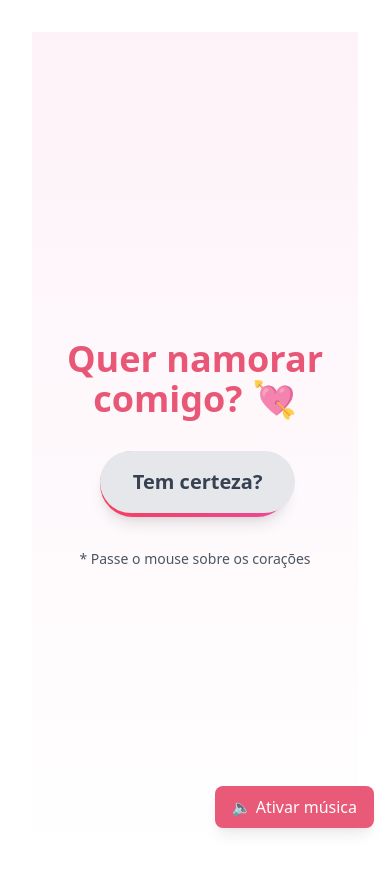
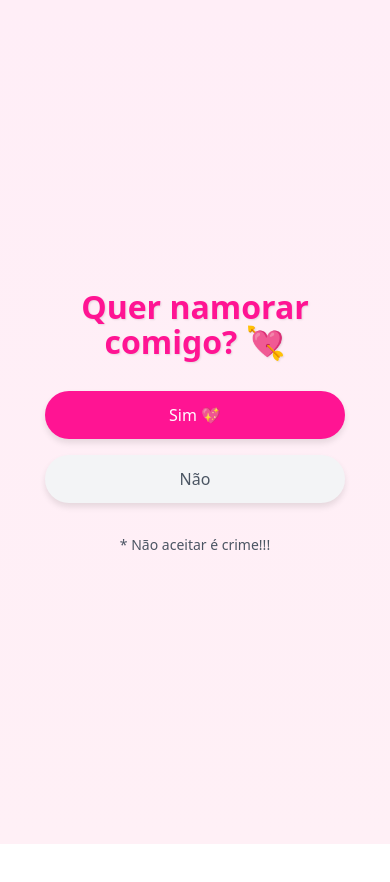
Before and after one commit to KrustyEvil/Pedido_Namoro_AYME, a React (Vite) app: page / in a window 390 px wide. Shown: the top 882 px of the page. After the commit the page ends 844 px from the top, so only its background shows below. Built offline with nearby package versions, Linux system fonts and the light colour scheme.

Commit message:
Atualizei o controle de áudio para tocar somente no botão Sim e removi o botão de música

```diff
--- a/src/App.css
+++ b/src/App.css
@@ -1,44 +1,133 @@
-#root {
-  max-width: 1280px;
-  margin: 0 auto;
-  padding: 2rem;
-  text-align: center;
+/* RESET BÁSICO */
+* {
+  margin: 0;
+  padding: 0;
+  box-sizing: border-box;
 }
 
-.logo {
-  height: 6em;
-  padding: 1.5em;
-  will-change: filter;
-  transition: filter 300ms;
-}
-.logo:hover {
-  filter: drop-shadow(0 0 2em #646cffaa);
-}
-.logo.react:hover {
-  filter: drop-shadow(0 0 2em #61dafbaa);
+/* FUNDO PRINCIPAL */
+body {
+  background: linear-gradient(to bottom, #ffeef7, #fff0f6);
+  min-height: 100vh;
+  font-family: 'Arial', sans-serif;
 }
 
-@keyframes logo-spin {
-  from {
-    transform: rotate(0deg);
-  }
-  to {
-    transform: rotate(360deg);
-  }
+/* CONTAINER PRINCIPAL */
+.app-container {
+  width: 100%;
+  min-height: 100vh;
+  display: flex;
+  flex-direction: column;
+  align-items: center;
+  justify-content: center;
+  padding: 1rem;
 }
 
-@media (prefers-reduced-motion: no-preference) {
-  a:nth-of-type(2) .logo {
-    animation: logo-spin infinite 20s linear;
-  }
+/* TÍTULO PRINCIPAL */
+.main-title {
+  font-size: 2.5rem;
+  color: #ff1493;
+  margin-bottom: 2rem;
+  text-align: center;
+  font-weight: bold;
+  text-shadow: 1px 1px 2px rgba(0,0,0,0.1);
 }
 
-.card {
-  padding: 2em;
+/* BOTÕES */
+.button-group {
+  display: flex;
+  gap: 1rem;
+  margin-bottom: 2rem;
+  flex-wrap: wrap;
+  justify-content: center;
 }
 
-.read-the-docs {
-  color: #888;
+/* BOTÃO SIM (cores originais) */
+.button-yes {
+  background-color: #ff1493;
+  color: white;
+  border: none;
+  padding: 0.75rem 1.5rem;
+  border-radius: 50px;
+  font-size: 1rem;
+  cursor: pointer;
+  transition: all 0.3s ease;
+  box-shadow: 0 4px 6px rgba(0,0,0,0.1);
+}
+
+.button-yes:hover {
+  background-color: #ff69b4;
+  transform: translateY(-2px);
+  box-shadow: 0 6px 12px rgba(0,0,0,0.15);
+}
+
+/* BOTÃO NÃO (cores originais) */
+.button-no {
+  background-color: #f3f4f6;
+  color: #4b5563;
+  border: none;
+  padding: 0.75rem 1.5rem;
+  border-radius: 50px;
+  font-size: 1rem;
+  cursor: pointer;
+  transition: all 0.3s ease;
+  box-shadow: 0 4px 6px rgba(0,0,0,0.1);
+  position: relative;
+}
+
+.button-no:hover {
+  background-color: #e5e7eb;
+}
+
+/* MENSAGEM DE ACEITAÇÃO */
+.acceptance-message {
+  background: white;
+  padding: 2rem;
+  border-radius: 15px;
+  box-shadow: 0 10px 25px rgba(0,0,0,0.1);
+  max-width: 600px;
+  margin: 0 auto;
+}
+
+.acceptance-title {
+  color: #ff1493;
+  font-size: 2rem;
+  margin-bottom: 1rem;
+}
+
+.acceptance-text {
+  font-size: 1.2rem;
+  margin-bottom: 1.5rem;
+  color: #555;
+}
+
+/* BOTÃO DE MÚSICA */
+.music-button {
+  position: fixed;
+  bottom: 1rem;
+  right: 1rem;
+  background: #ff1493;
+  color: white;
+  border: none;
+  border-radius: 50%;
+  width: 3rem;
+  height: 3rem;
+  display: flex;
+  align-items: center;
+  justify-content: center;
+  box-shadow: 0 2px 5px rgba(0,0,0,0.2);
+  cursor: pointer;
+  z-index: 100;
+}
+
+/* ANIMAÇÕES */
+@keyframes fadeIn {
+  from { opacity: 0; transform: translateY(10px); }
+  to { opacity: 1; transform: translateY(0); }
+}
+
+.animate-fade-in {
+  animation: fadeIn 0.6s ease-out forwards;
 }
 
 @keyframes pulse {
@@ -50,12 +139,25 @@
   animation: pulse 2s infinite;
 }
 
-/* Efeito de flutuação para a mensagem de aceitação */
-@keyframes bounce {
-  0%, 100% { transform: translateY(0); }
-  50% { transform: translateY(-20px); }
+/* RESPONSIVIDADE */
+@media (max-width: 768px) {
+  .main-title {
+    font-size: 2rem;
+    padding: 0 1rem;
+  }
+
+  .button-group {
+    flex-direction: column;
+    width: 100%;
+    max-width: 300px;
+  }
+
+  .button-yes, .button-no {
+    width: 100%;
+  }
+
+  .acceptance-message {
+    padding: 1.5rem;
+    margin: 0 1rem;
+  }
 }
-
-.animate-bounce {
-  animation: bounce 2s infinite;
-}
--- a/src/App.jsx
+++ b/src/App.jsx
@@ -1,4 +1,4 @@
-import { useState, useEffect, useRef } from 'react';
+import { useState, useRef } from 'react';
 import BotaoNao from './components/BotaoNao';
 import BotaoSim from './components/BotaoSim';
 import Galeria from './components/Galeria';
@@ -7,85 +7,54 @@ import './App.css';
 
 function App() {
   const [aceitou, setAceitou] = useState(false);
-  const [userInteracted, setUserInteracted] = useState(false);
   const audioRef = useRef(null);
 
-  // Contorna bloqueio de autoplay
-  useEffect(() => {
-    const handleInteraction = () => {
-      if (!userInteracted && audioRef.current) {
-        audioRef.current.play()
-          .then(() => {
-            setUserInteracted(true);
-            document.removeEventListener('click', handleInteraction);
-          })
-          .catch(e => console.log("Autoplay bloqueado:", e));
-      }
-    };
-
-    document.addEventListener('click', handleInteraction);
-    return () => document.removeEventListener('click', handleInteraction);
-  }, [userInteracted]);
-
   const handleSimClick = () => {
-    // Ativa a música se ainda não tiver iniciado
-    if (!userInteracted) {
-      audioRef.current.play()
-        .then(() => setUserInteracted(true))
-        .catch(e => console.log("Erro ao tocar:", e));
+    // Toca a música apenas quando clicar no Sim
+    if (audioRef.current) {
+      audioRef.current.play().catch(e => console.log("Erro ao tocar música:", e));
     }
 
-    // Efeitos visuais
+    // Efeitos de confete
     confetti({
-      particleCount: 300,
-      spread: 100,
-      origin: { y: 0.6 }
+      particleCount: 150,
+      spread: 70,
+      origin: { y: 0.6 },
+      colors: ['#ff1493', '#ff69b4', '#db2777']
     });
+
     setAceitou(true);
   };
 
   return (
-    <div className="app min-h-screen bg-gradient-to-b from-pink-50 to-rose-100 flex flex-col items-center justify-center p-4">
-      {/* Player de áudio com caminho dinâmico */}
+    <div className="app-container">
+      {/* Elemento de áudio oculto */}
       <audio
         ref={audioRef}
         loop
-        src={`${import.meta.env.BASE_URL || ''}musica.mp3`} // Nome CORRETO do seu arquivo
+        src={`${import.meta.env.BASE_URL || ''}musica.mp3`}
         className="hidden"
-        muted={!userInteracted} // Importante para contornar bloqueios
       />
 
       {!aceitou ? (
         <>
-          <h1 className="text-4xl md:text-5xl font-bold text-rose-600 mb-8 text-center animate-pulse">
+          <h1 className="main-title animate-fade-in">
             Quer namorar comigo? 💘
           </h1>
-          <div className="flex gap-4 mb-8">
+
+          <div className="button-group">
             <BotaoSim onClick={handleSimClick} />
             <BotaoNao />
           </div>
-          <p className="text-gray-600 text-sm">* Passe o mouse sobre os corações</p>
+
+          <p className="text-gray-600 text-sm">* Não aceitar é crime!!!</p>
         </>
       ) : (
-        <div className="text-center animate-bounce">
-          <h2 className="text-5xl font-bold text-rose-600 mb-6">Ebaaa! Você disse SIM! 🎉</h2>
-          <p className="text-xl mb-8">Você acabou de fazer meu dia perfeito! 💖</p>
+        <div className="acceptance-message animate-fade-in">
+          <h2 className="acceptance-title">Ebaaa! Você disse SIM! 🎉</h2>
+          <p className="acceptance-text">Você acabou de fazer meu dia perfeito! 💖</p>
           <Galeria />
         </div>
-      )}
-
-      {/* Fallback visível apenas se necessário */}
-      {!userInteracted && (
-        <button
-          onClick={() => {
-            audioRef.current.play()
-              .then(() => setUserInteracted(true))
-              .catch(e => console.log("Erro ao ativar:", e));
-          }}
-          className="fixed bottom-4 right-4 bg-rose-600 text-white px-4 py-2 rounded-lg shadow-lg hover:bg-rose-700 transition-colors animate-pulse"
-        >
-          🔈 Ativar música
-        </button>
       )}
     </div>
   );
--- a/src/components/BotaoNao.jsx
+++ b/src/components/BotaoNao.jsx
@@ -1,33 +1,37 @@
-import { useState } from 'react';
+import { useState, useRef } from 'react';
 
-function BotaoNao() {
-  const [position, setPosition] = useState({ x: 0, y: 0 });
+const BotaoNao = () => {
   const [hoverCount, setHoverCount] = useState(0);
+  const buttonRef = useRef(null);
 
-  const fugirDoMouse = (e) => {
-    const x = Math.random() * window.innerWidth * 0.7;
-    const y = Math.random() * window.innerHeight * 0.7;
-    setPosition({ x, y });
+  const handleInteraction = () => {
     setHoverCount(prev => prev + 1);
+    const button = buttonRef.current;
+
+    if (button) {
+      const maxX = window.innerWidth - button.offsetWidth - 20;
+      const maxY = window.innerHeight - button.offsetHeight - 20;
+
+      const randomX = Math.max(10, Math.random() * maxX);
+      const randomY = Math.max(10, Math.random() * maxY);
+
+      button.style.position = 'absolute';
+      button.style.left = `${randomX}px`;
+      button.style.top = `${randomY}px`;
+      button.style.transition = 'left 0.3s ease-out, top 0.3s ease-out';
+    }
   };
-
-  const mensagens = [
-    "Tem certeza?",
-    "Pense bem!",
-    "Eu mereço uma chance!",
-    "Clique no SIM!",
-    "Última chance!"
-  ];
 
   return (
     <button
-      style={{ transform: `translate(${position.x}px, ${position.y}px)` }}
-      onMouseEnter={fugirDoMouse}
-      className="px-8 py-4 bg-gray-200 text-gray-700 text-xl font-semibold rounded-full absolute transition-all duration-300 hover:bg-gray-300"
+      ref={buttonRef}
+      onMouseEnter={handleInteraction}
+      onTouchStart={handleInteraction}
+      className={`button-no ${hoverCount > 2 ? 'animate-pulse' : ''}`}
     >
-      {hoverCount < mensagens.length ? mensagens[hoverCount] : "Ok, vou pro SIM!"}
+      {hoverCount > 3 ? 'Talvez...' : hoverCount > 1 ? 'Quer mesmo?' : 'Não'}
     </button>
   );
-}
+};
 
 export default BotaoNao;
--- a/src/components/BotaoSim.jsx
+++ b/src/components/BotaoSim.jsx
@@ -1,10 +1,22 @@
-const BotaoSim = ({ onClick }) => (
-  <button
-    onClick={onClick}
-    className="px-8 py-4 bg-gradient-to-r from-rose-500 to-pink-500 text-white text-2xl font-bold rounded-full shadow-lg hover:shadow-xl transition-all transform hover:scale-105 active:scale-95"
-  >
-    💖 SIM! 💖
-  </button>
-);
+import { useState } from 'react';
+
+const BotaoSim = ({ onClick }) => {
+  const [isClicked, setIsClicked] = useState(false);
+
+  const handleClick = () => {
+    setIsClicked(true);
+    onClick();
+    setTimeout(() => setIsClicked(false), 1000);
+  };
+
+  return (
+    <button
+      onClick={handleClick}
+      className={`button-yes ${isClicked ? 'animate-pulse' : ''}`}
+    >
+      Sim 💖
+    </button>
+  );
+};
 
 export default BotaoSim;
```
Also changed, not shown: src/index.css (line endings or trailing spaces).
